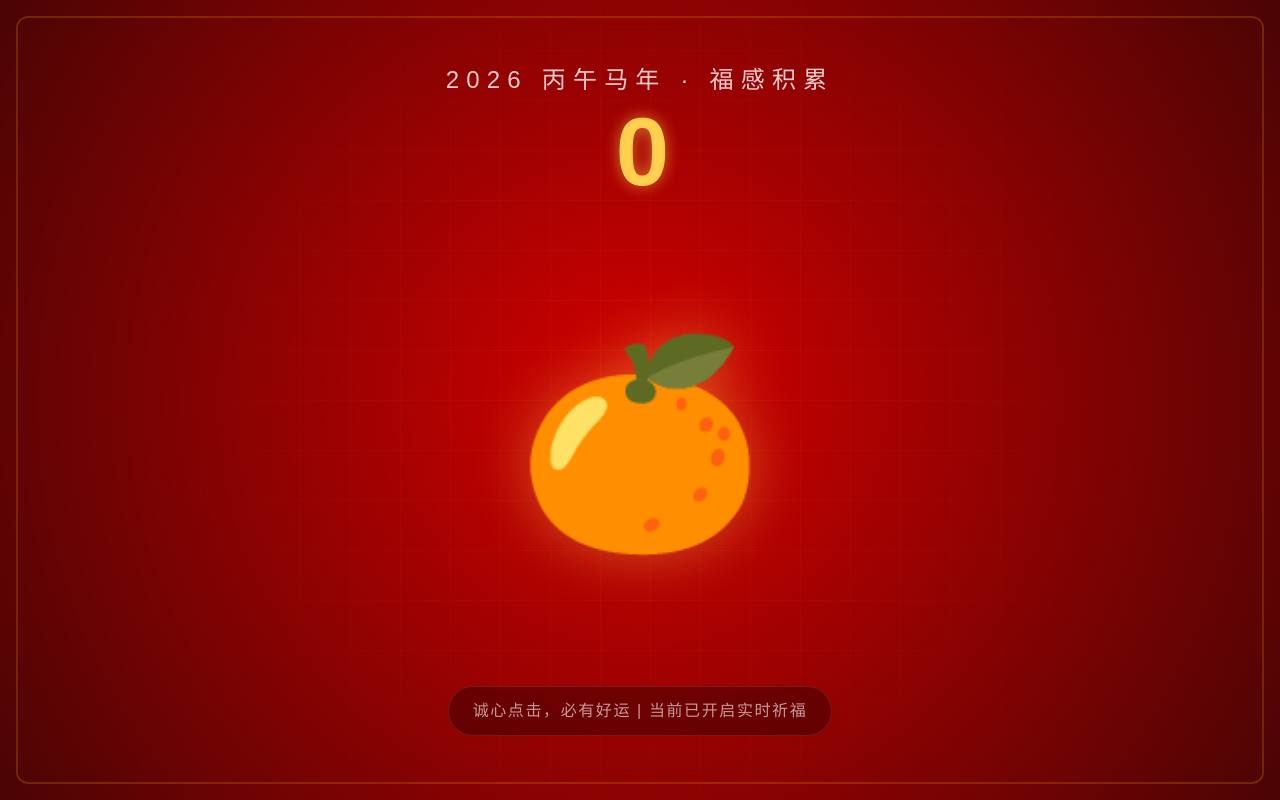
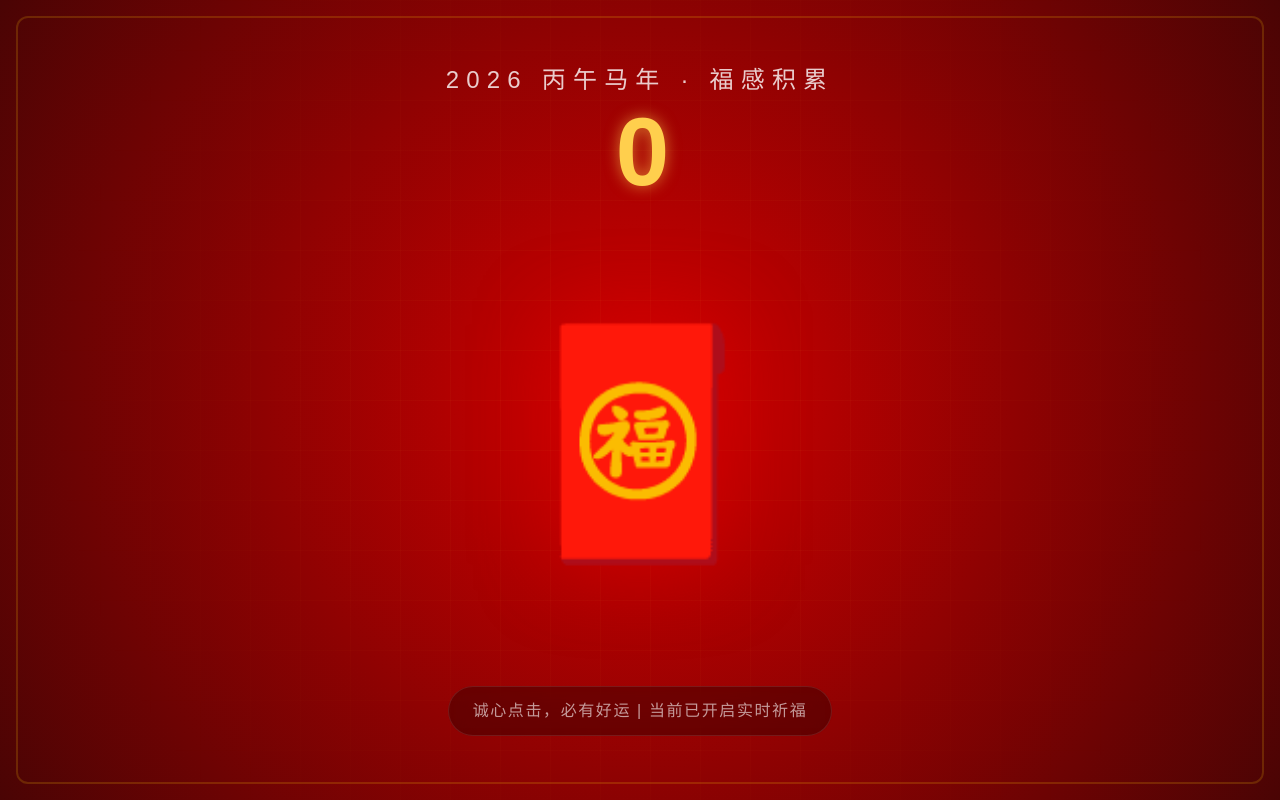
Before and after one commit to coolyofi/2026LNY, a Next.js app: page / in a window 1280 px wide. Built offline with nearby package versions, Linux system fonts and the light colour scheme.

Commit message:
Refactor Bell component to use a fixed emoji and simplify animations; update FloatingText styles for improved visual effects; modify addition expressions in Home component for better user feedback

```diff
--- a/app/components/Bell/Bell.tsx
+++ b/app/components/Bell/Bell.tsx
@@ -11,38 +11,24 @@ interface BellProps {
 const auspiciousEmojis = ['🔔', '🧧', '🐎', '🍊', '🏮', '🎆']
 
 export default function Bell({ count, onClick }: BellProps) {
-  const [currentEmoji, setCurrentEmoji] = useState('🔔')
-
-  useEffect(() => {
-    // Randomize emoji every 10 clicks or just keep it dynamic
-    if (count % 10 === 0) {
-      setCurrentEmoji(auspiciousEmojis[Math.floor(Math.random() * auspiciousEmojis.length)])
-    }
-  }, [count])
+  // 按照用户需求，固定为红包图标，不再随机切换
+  const currentEmoji = '🧧'
 
   return (
     <motion.div
       whileHover={{ scale: 1.05 }}
-      whileTap={{ scale: 0.9 }}
-      animate={
-        count > 0 && count % 10 === 0
-          ? {
-              scale: [1, 1.3, 0.9, 1.1, 1],
-              rotate: [0, 15, -15, 5, 0],
-              filter: [
-                'drop-shadow(0 0 20px rgba(255,207,77,0.4))',
-                'drop-shadow(0 0 50px rgba(255,207,77,0.8))',
-                'drop-shadow(0 0 20px rgba(255,207,77,0.4))'
-              ]
-            }
-          : {
-              scale: [1, 1.05, 1],
-            }
-      }
-      transition={{ duration: 0.3 }}
-      className="relative z-10 cursor-pointer select-none text-[150px] md:text-[200px]"
+      whileTap={{ scale: 0.95 }}
+      animate={{
+        scale: [1, 1.1, 1],
+      }}
+      transition={{
+        duration: 0.1,
+        type: "spring",
+        stiffness: 300
+      }}
+      className="relative z-10 cursor-pointer select-none text-[160px] md:text-[220px]"
       style={{
-        filter: 'drop-shadow(0 0 30px rgba(255,207,77,0.4))',
+        filter: 'drop-shadow(0 0 40px rgba(212,0,0,0.6))',
       }}
       onMouseDown={(e) => onClick(e)}
       onTouchStart={(e) => {
--- a/app/components/FloatingText/FloatingText.tsx
+++ b/app/components/FloatingText/FloatingText.tsx
@@ -14,38 +14,32 @@ export function FloatingText({ text, x, y, color, type = 'feedback' }: FloatingT
   const isFeedback = type === 'feedback'
 
   // Feedback style: floats up quickly, stays near click
-  // Environment style: drifts across like a bullet screen or lucky wind
-  const drift = isFeedback ? (Math.random() - 0.5) * 50 : (Math.random() > 0.5 ? 500 : -500)
-  const duration = isFeedback ? 1.5 : 4 + Math.random() * 2
+  const duration = isFeedback ? 1.0 : 5 + Math.random() * 3
 
   return (
     <motion.div
       initial={{
         opacity: 0,
-        y: isFeedback ? y : (Math.random() * 1000 - 500),
-        x: isFeedback ? x : (drift > 0 ? -200 : 1200),
-        scale: 0.5,
-        rotate: (Math.random() - 0.5) * 30
+        y: isFeedback ? y - 50 : (Math.random() * 800 - 400),
+        x: isFeedback ? x - 40 : (Math.random() > 0.5 ? -300 : 1300),
+        scale: isFeedback ? 0.8 : 1,
       }}
       animate={{
         opacity: [0, 1, 1, 0],
-        y: isFeedback ? y - 200 : undefined,
-        x: isFeedback ? x + drift : (drift > 0 ? 1400 : -400),
-        scale: isFeedback ? [0.5, 1.2, 1] : [1, 1.5, 1],
-        rotate: isFeedback ? 0 : (Math.random() - 0.5) * 60,
+        y: isFeedback ? y - 250 : undefined,
+        x: isFeedback ? x - 40 : (Math.random() > 0.5 ? 1500 : -500),
+        scale: isFeedback ? [0.8, 1.5, 1.2] : [1, 1.2, 1],
       }}
       transition={{
         duration: duration,
-        ease: isFeedback ? "easeOut" : "linear",
+        ease: isFeedback ? [0.22, 1, 0.36, 1] : "linear",
       }}
       className={`absolute pointer-events-none whitespace-nowrap font-bold z-20 ${
-        isFeedback ? 'text-2xl' : 'text-3xl md:text-5xl opacity-40'
+        isFeedback ? 'text-2xl md:text-4xl' : 'text-3xl md:text-5xl opacity-20 italic'
       }`}
       style={{
         color: color,
-        textShadow: isFeedback
-          ? `0 0 10px ${color}aa`
-          : `0 0 20px ${color}66`,
+        textShadow: `0 0 15px ${color}`,
         fontFamily: "'STKaiti', 'KaiTi', serif"
       }}
     >
--- a/app/page.tsx
+++ b/app/page.tsx
@@ -15,15 +15,12 @@ export default function Home() {
   const [floatingMessages, setFloatingMessages] = useState<FloatingMessage[]>([])
   const [showGrandFinale, setShowGrandFinale] = useState(false)
 
-  // 1. 多语言/多层级的“好运加一”表达 (赛博木鱼升级版)
+  // 1. 赛博敲击反馈：各种“XX +1”
   const additionExpressions = useMemo(() => [
-    "好运 +1", "福气 +1", "Merit +1", "Luck +1", "Fortune +1",
-    "幸運 +1", "加福 +1", "福運 +1", "Blessing +1", "Karma +1",
-    "Positividad +1", "幸運な +1", "Bonheur +1", "Sorte +1", "Glück +1",
-    "Prosperidad +1", "Success +1", "Abundance +1", "Peace +1", "Joy +1",
-    "鸿运 +1", "财气 +1", "喜气 +1", "元气 +1", "智慧 +1",
-    "건강 +1", "행복 +1", "财富 +1", "顺利 +1", "吉利 +1",
-    "健康 +1", "平安 +1", "顺遂 +1", "马力 +1", "锦鲤 +1"
+    "好运 +1", "福气 +1", "功德 +1", "财气 +1", "喜气 +1",
+    "万福 +1", "吉利 +1", "顺利 +1", "健康 +1", "平安 +1",
+    "马力 +1", "锦鲤 +1", "元气 +1", "灵气 +1", "欧气 +1",
+    "加薪 +1", "暴富 +1", "脱单 +1", "上榜 +1", "满分 +1"
   ], [])
 
   const blessingWords = useMemo(() => [
```
